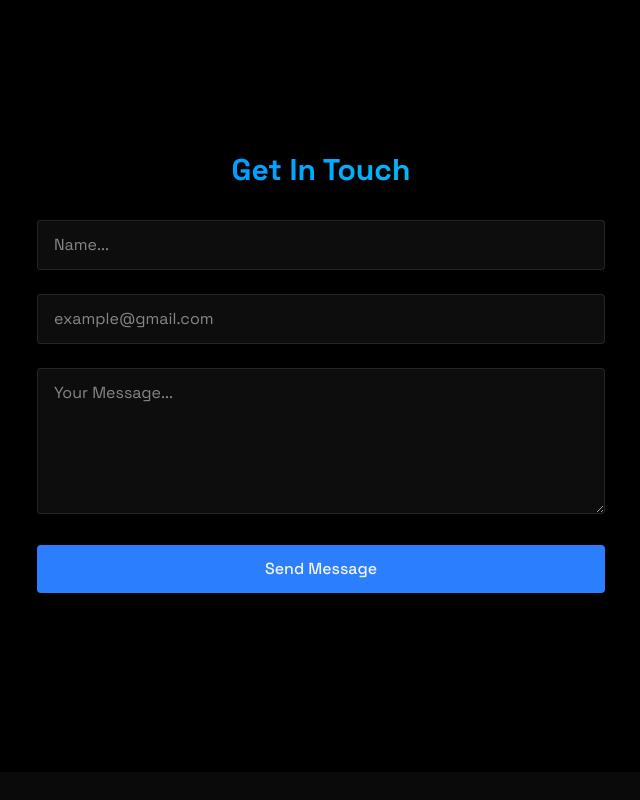
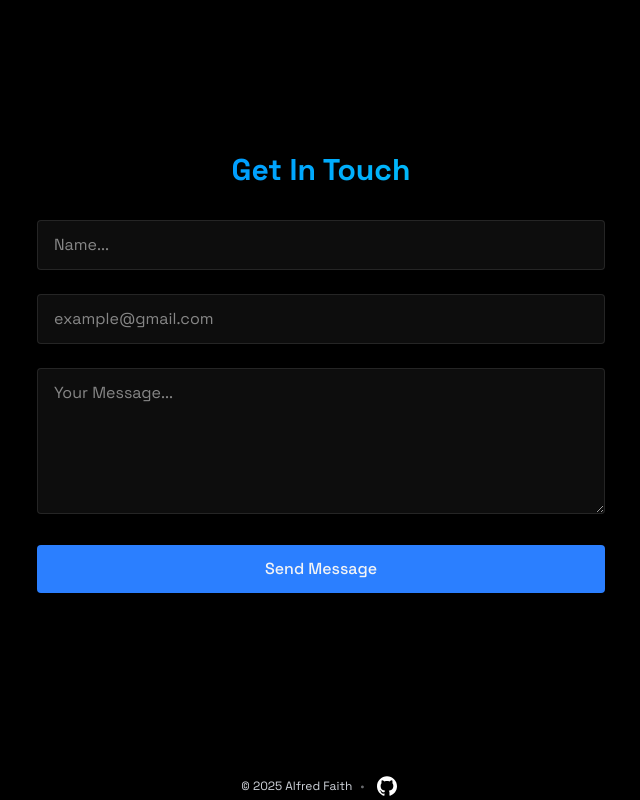
Before and after one commit to TonyFred-code/portfolio, a React (Vite) app: page / in a window 1280 px wide. Shown: the part 2584-3384 px from the top of the page, without its empty margins (319-959 px from the left). Before the commit the page ends 3356 px from the top, so only its background shows below. Built offline with nearby package versions, Linux system fonts and the light colour scheme.

Commit message:
feat: add simple footer section

```diff
--- a/src/App.jsx
+++ b/src/App.jsx
@@ -25,6 +25,27 @@
         <About />
         <Projects />
         <Contact />
+        <div className="text-xs text-gray-300 flex items-center justify-center gap-2">
+          <span>© {new Date().getFullYear()} Alfred Faith</span>
+          <span className="opacity-50">•</span>
+
+          <a
+            href="https://github.com/TonyFred-code"
+            target="_blank"
+            rel="noopener noreferrer"
+            className="w-7 h-7 flex items-center justify-center hover:opacity-80 transition"
+          >
+            <svg
+              role="img"
+              viewBox="0 0 24 24"
+              xmlns="http://www.w3.org/2000/svg"
+              className="w-5 h-5 fill-white hover:fill-gray-300 transition"
+            >
+              <title>GitHub</title>
+              <path d="M12 .297c-6.63 0-12 5.373-12 12 0 5.303 3.438 9.8 8.205 11.385.6.113.82-.258.82-.577 0-.285-.01-1.04-.015-2.04-3.338.724-4.042-1.61-4.042-1.61C4.422 18.07 3.633 17.7 3.633 17.7c-1.087-.744.084-.729.084-.729 1.205.084 1.838 1.236 1.838 1.236 1.07 1.835 2.809 1.305 3.495.998.108-.776.417-1.305.76-1.605-2.665-.3-5.466-1.332-5.466-5.93 0-1.31.465-2.38 1.235-3.22-.135-.303-.54-1.523.105-3.176 0 0 1.005-.322 3.3 1.23.96-.267 1.98-.399 3-.405 1.02.006 2.04.138 3 .405 2.28-1.552 3.285-1.23 3.285-1.23.645 1.653.24 2.873.12 3.176.765.84 1.23 1.91 1.23 3.22 0 4.61-2.805 5.625-5.475 5.92.42.36.81 1.096.81 2.22 0 1.606-.015 2.896-.015 3.286 0 .315.21.69.825.57C20.565 22.092 24 17.592 24 12.297c0-6.627-5.373-12-12-12" />
+            </svg>
+          </a>
+        </div>
       </div>
     </>
   );
```
